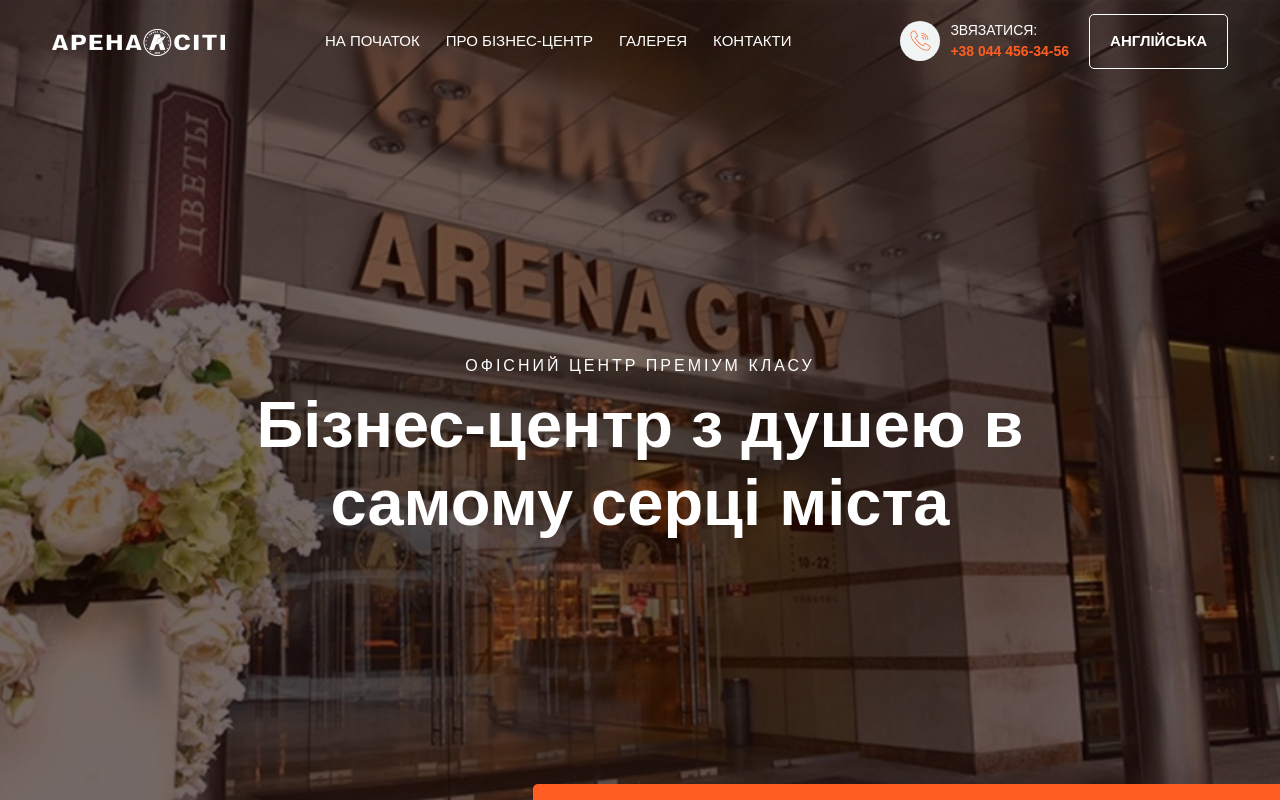
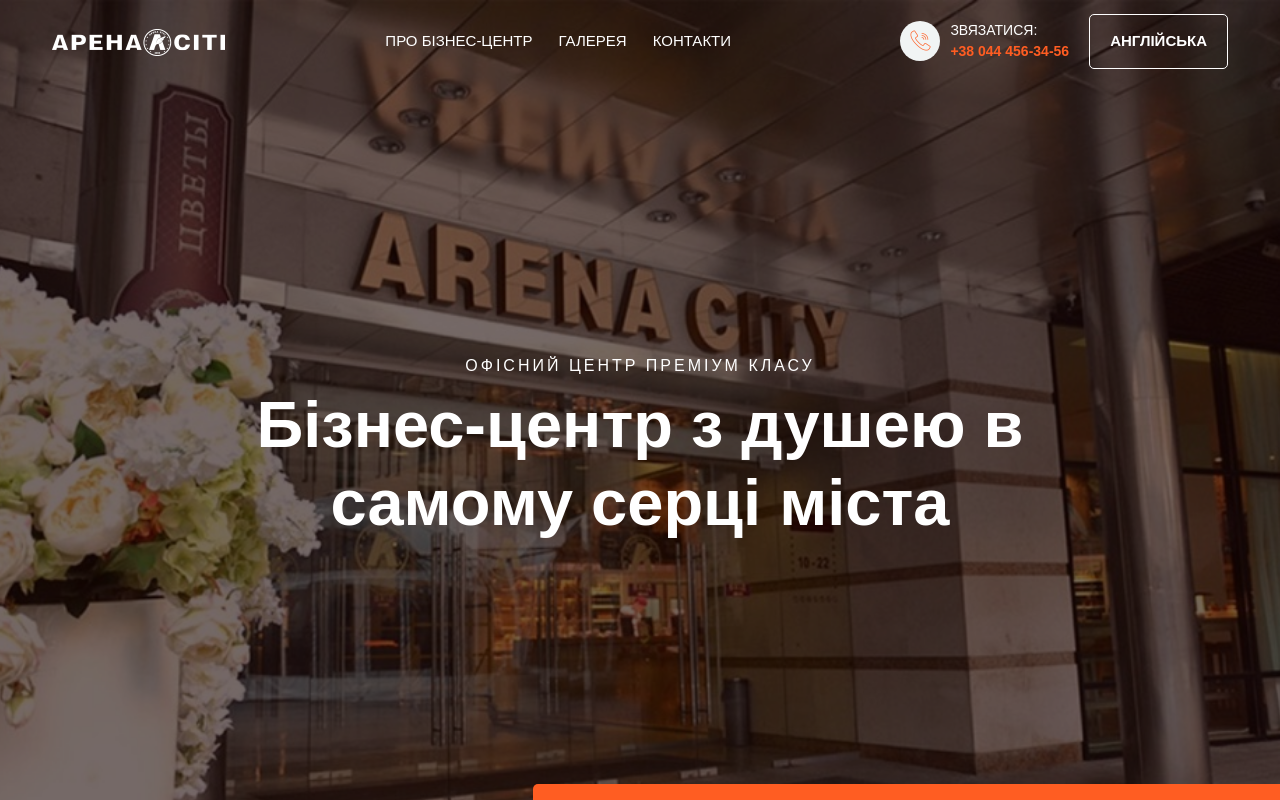
Before and after one commit to yulia-bisyuk/arena, a React (Create React App) app: page / in a window 1280 px wide. Shown: the top 800 px of the page. Built offline with nearby package versions, Linux system fonts and the light colour scheme.

Commit message:
classic menu anchor links

```diff
--- a/src/components/advantages/Advantages.jsx
+++ b/src/components/advantages/Advantages.jsx
@@ -3,7 +3,7 @@
 
 function Advantages() {
   return (
-    <section className='services-area pt-100 pb-70'>
+    <section className='services-area pt-100 pb-70' id='advantages'>
       <div className='container'>
         <div className='section-title'>
           <h2>Офісний центр преміум класу</h2>
--- a/src/components/footer/Footer.jsx
+++ b/src/components/footer/Footer.jsx
@@ -2,7 +2,7 @@
 
 const Footer = () => {
   return (
-    <FooterWrap>
+    <FooterWrap id={'contacts'}>
       <footer className='footer-area'>
         <div className='container'>
           <div className='footer-positioning'>
--- a/src/components/navbar/Navbar.jsx
+++ b/src/components/navbar/Navbar.jsx
@@ -23,11 +23,10 @@
                 className="icon-bar middle-bar"/><span className="icon-bar bottom-bar"/></button>
               <div className={`collapse navbar-collapse ${mobNavActive ? 'show' : ''}`}
                    id="navbarSupportedContent">
-                <ul className="navbar-nav">
-                  <li className="nav-item"><a className="nav-link" href="/about/">На початок</a></li>
-                  <li className="nav-item"><a className="nav-link" href="gallery">Про бізнес-центр</a></li>
+                <ul className="navbar-nav" onClick={() => setMobNavActive(!mobNavActive)}>
+                  <li className="nav-item"><a className="nav-link" href="#advantages">Про бізнес-центр</a></li>
                   <li className="nav-item"><a className="nav-link" href="#gallery">Галерея</a></li>
-                  <li className="nav-item"><a className="nav-link" href="/the-place/">Контакти</a></li>
+                  <li className="nav-item"><a className="nav-link" href="#contacts">Контакти</a></li>
                 </ul>
                 <div className="others-option">
                   <div className="call-us">
```
